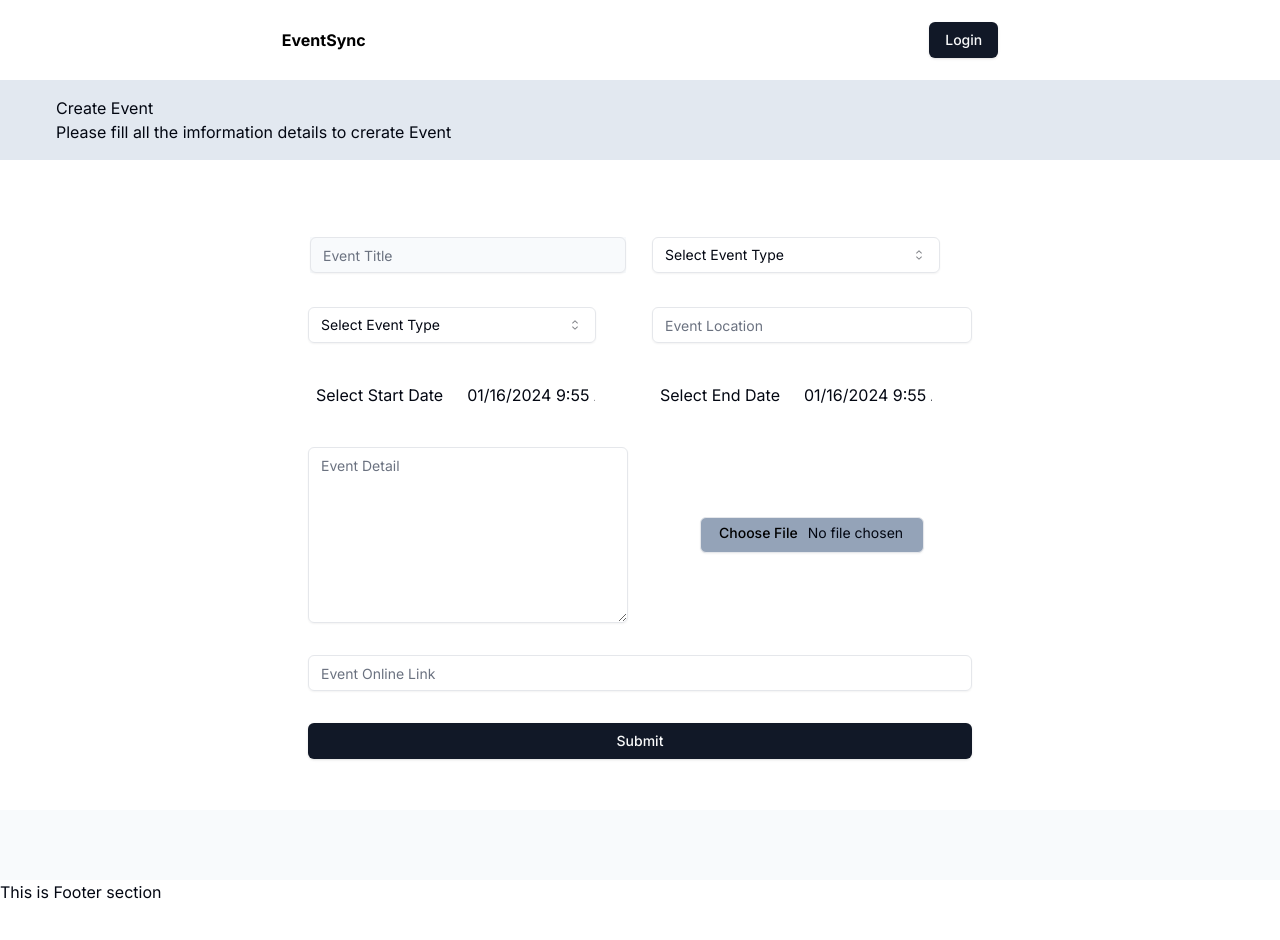
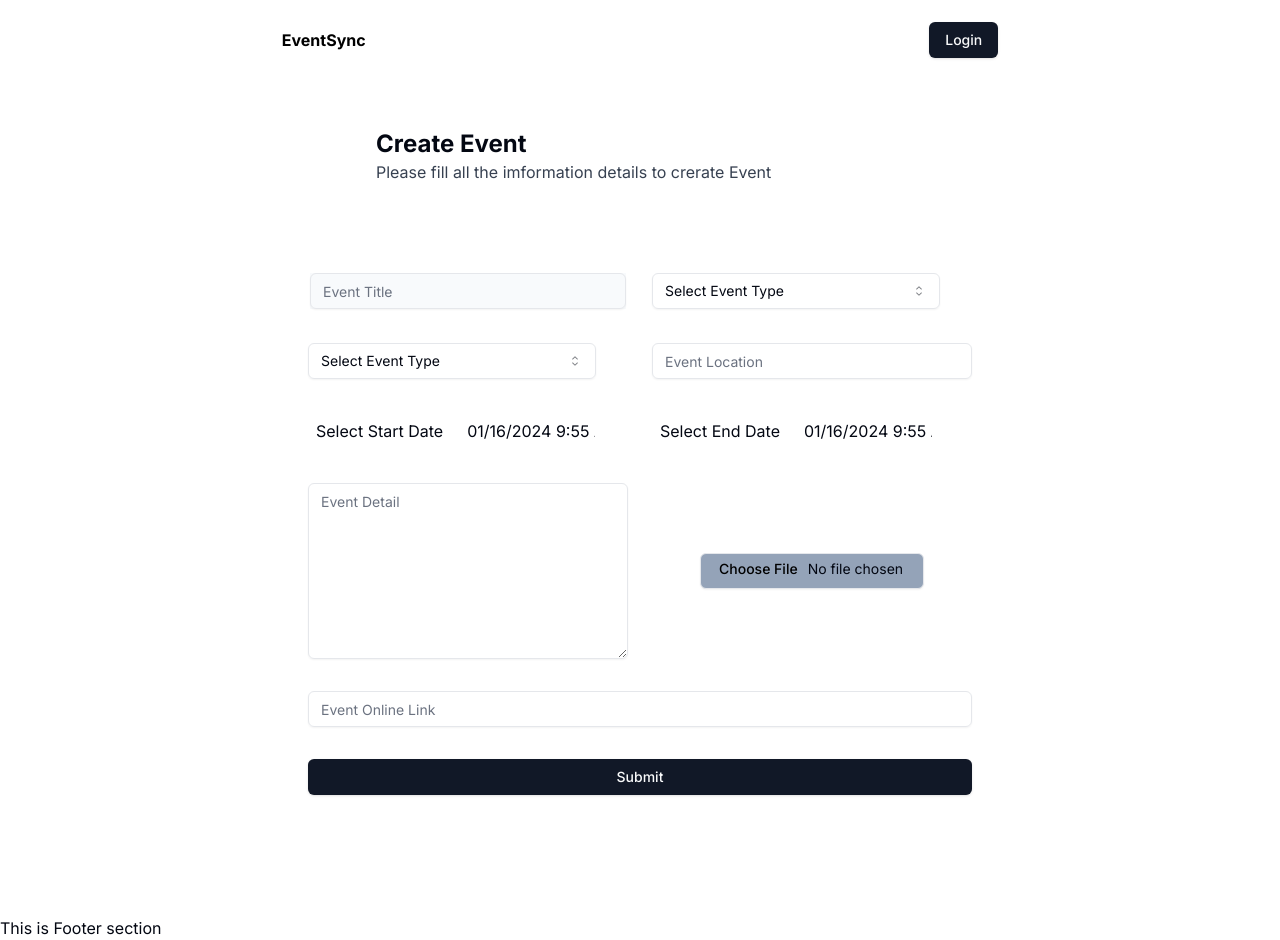
Before and after one commit to voiiddxx/EventSync-Nextjs, a Next.js app: page /events/create in a window 1280 px wide. Before the commit the page ends 904 px from the top, so only its background shows below. Built offline with nearby package versions, Linux system fonts and the light colour scheme; no server answers.

Commit message:
Sorted some ui changes

```diff
--- a/app/(root)/events/[id]/page.tsx
+++ b/app/(root)/events/[id]/page.tsx
@@ -18,6 +18,7 @@ import {
 } from "@/components/ui/alert-dialog"
 import OrderButton from '@/components/shared/OrderButton';
 import { formatDateTime } from '@/lib/utils';
+import Link from 'next/link';
 
 
 
@@ -112,7 +113,8 @@ const page = async( {params: {id}}: SearchParamProps ) => {
          </div>
 
          <div>
-          <p className='mt-6 text-lg' >Event Link : <span className='text-blue-800 font-semibold'>{event.url}</span></p>
+          <p className='mt-6 text-lg' >Event Link : <span className='text-blue-800 font-semibold'>
+            <Link href={event.url}>{event.url}</Link></span></p>
          </div>
         </div>
         <div className='mt-10'>
--- a/app/(root)/events/create/page.tsx
+++ b/app/(root)/events/create/page.tsx
@@ -11,13 +11,20 @@ const page = async () => {
 
 
   return (
-    <div className="min-h-screen w-full bg-slate-50">
-     <div className="h-20 w-full bg-slate-200 flex items-start justify-center flex-col pl-14">
-        <h1>Create Event</h1>
-        <p>Please fill all the imformation details to crerate Event</p>
+    <div className="min-h-screen w-full ">
+
+     <div className="h-20 w-full flex items-start justify-center flex-col pl-14 mt-9">
+
+        <h1 className="font-bold text-2xl ml-80" >Create Event</h1>
+
+        <p className="ml-80 font-normal text-gray-700">Please fill all the imformation details to crerate Event</p>
+
      </div>
+
      <div className="min-h-[650px] w-full bg-white flex justify-center items-center">
+
      <Eventform userId={userId}/>
+
      </div>
     </div>
   )
--- a/components/shared/Header.tsx
+++ b/components/shared/Header.tsx
@@ -9,6 +9,14 @@ const Header = () => {
     <div className="nav-hero">
       <div className='h-20 w-full bg-transparent flex items-center justify-around'>
         <h1 className='font-bold text-black '>EventSync</h1>
+        <SignedIn>
+          <div className='flex gap-5 font-medium text-gray-800'>
+            <p>Home</p>
+            <Link href={`/profile`}><p>profile</p></Link>
+            <Link href={`/profile`}><p>Orders</p></Link>
+            <Link href={`/events/create`}><p>Create Event</p></Link>
+          </div>
+        </SignedIn>
         <SignedIn>
             <UserButton afterSignOutUrl='/'></UserButton>
         </SignedIn>
```
Also changed, not shown: app/(root)/hero.css (+21 -1 lines).
